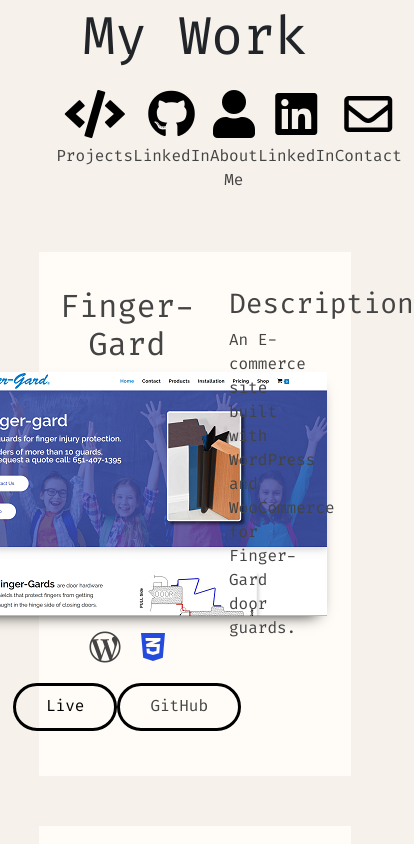
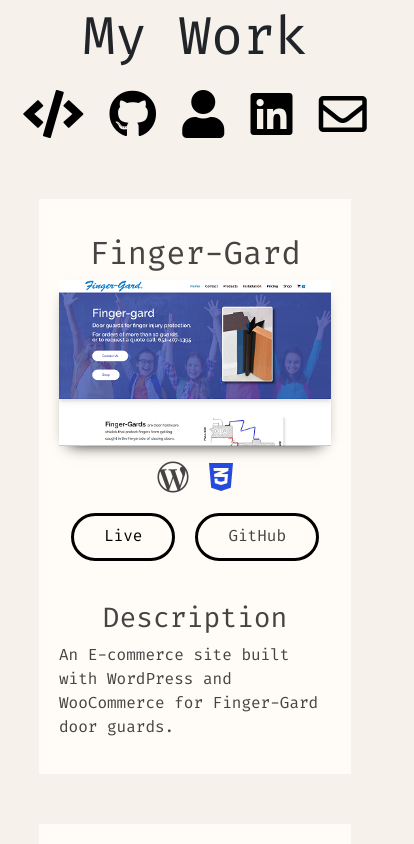
Before and after one commit to GeoffreyHanson/reactPortfolio, a React (Create React App) app: page /Projects in a window 390 px wide. Shown: the top 844 px of the page, 414 px wide, since content can reach past the window. Built offline with nearby package versions, Linux system fonts and the light colour scheme.

Commit message:
Portfolio page is responsive

```diff
--- a/src/components/NavElement/NavElement.css
+++ b/src/components/NavElement/NavElement.css
@@ -10,3 +10,9 @@
 .NavElement span {
   margin-top: 5px;
 }
+
+@media screen and (max-width: 850px) {
+  .NavElement span {
+    display: none;
+  }
+}
--- a/src/components/Navigation/Navigation.css
+++ b/src/components/Navigation/Navigation.css
@@ -15,6 +15,15 @@
   justify-content: space-evenly;
   width: 75%;
   margin: 0 auto;
+}
+
+@media screen and (min-width: 360px) and (max-width: 850px) {
+
+  .Items {
+    width: 100%;
+    justify-content: space-around;
+  }
+
 }
 
 .Navigation a {
--- a/src/components/PortfolioItem/PortfolioItem.css
+++ b/src/components/PortfolioItem/PortfolioItem.css
@@ -21,10 +21,8 @@
 }
 
 .Left {
-  /* display: grid; */
   margin: 15px 0px;
   grid-column: 2 / 4;
-  justify-items: center;
   grid-row: 1 / 6;
   /* justify-content: center; */
   /* place-content: center; */
@@ -49,10 +47,12 @@
 }
 
 .Thumbnail {
+  display: flex;
   box-shadow: 0px 8px 15px -10px black;
   max-width: 400px;
   max-height: 250px;
   grid-area: img;
+  margin: 0 auto;
   /* align-self: center; */
   /* display: flex; */
   /* grid-column: 2 / 4; */
@@ -98,7 +98,7 @@
 
 .Buttons {
   display: flex;
-  justify-content: space-evenly;
+  justify-content: center;
   margin: 10px;
   grid-area: buttons;
 }
@@ -108,6 +108,7 @@
   border: solid black;
   border-radius: 25px;
   padding: 8px 30px 10px 30px;
+  margin: 0 30px;
 }
 
 .Buttons a:hover {
@@ -138,3 +139,34 @@
   /* grid-column: 4 / 6;
   grid-row: 2 / 3; */
 }
+
+@media screen and (min-width: 360px) and (max-width: 1250px) {
+
+  .PortfolioItem {
+    display: flex;
+    flex-direction: column;
+    /* grid:
+    "title title title title title title" 40px
+    "img" 230px
+    "icons" 25px
+    "buttons" 75px
+    "para" 40px
+    / 1fr; */
+  }
+
+  .Thumbnail {
+    max-width: 100%;
+    width: auto;
+    height: auto;
+  }
+
+  .Description {
+    max-width: 450px;
+    margin: 0 auto;
+  }
+
+  .Buttons a {
+    margin: 0 10px;
+  }
+
+}
--- a/src/components/PortfolioItem/PortfolioItem.js
+++ b/src/components/PortfolioItem/PortfolioItem.js
@@ -13,11 +13,13 @@
 
       <div className="Left">
         <h2 className="Title">{title}</h2>
-        <img
-          className="Thumbnail"
-          src={image}
-          alt={title}
-        />
+        <div className="ThumbnailWrapper">
+          <img
+            className="Thumbnail"
+            src={image}
+            alt={title}
+          />
+        </div>
         <Tag tags={tags} />
         {/* <Icons icons={icons} /> */}
         <div className="Buttons">
--- a/src/pages/About/About.css
+++ b/src/pages/About/About.css
@@ -13,3 +13,9 @@
   background-color: #fffcf7;
   /* font-weight: bold; */
 }
+
+@media screen and (max-width : 850px) {
+  .AboutMe {
+    margin: 0 auto;
+  }
+}
```
